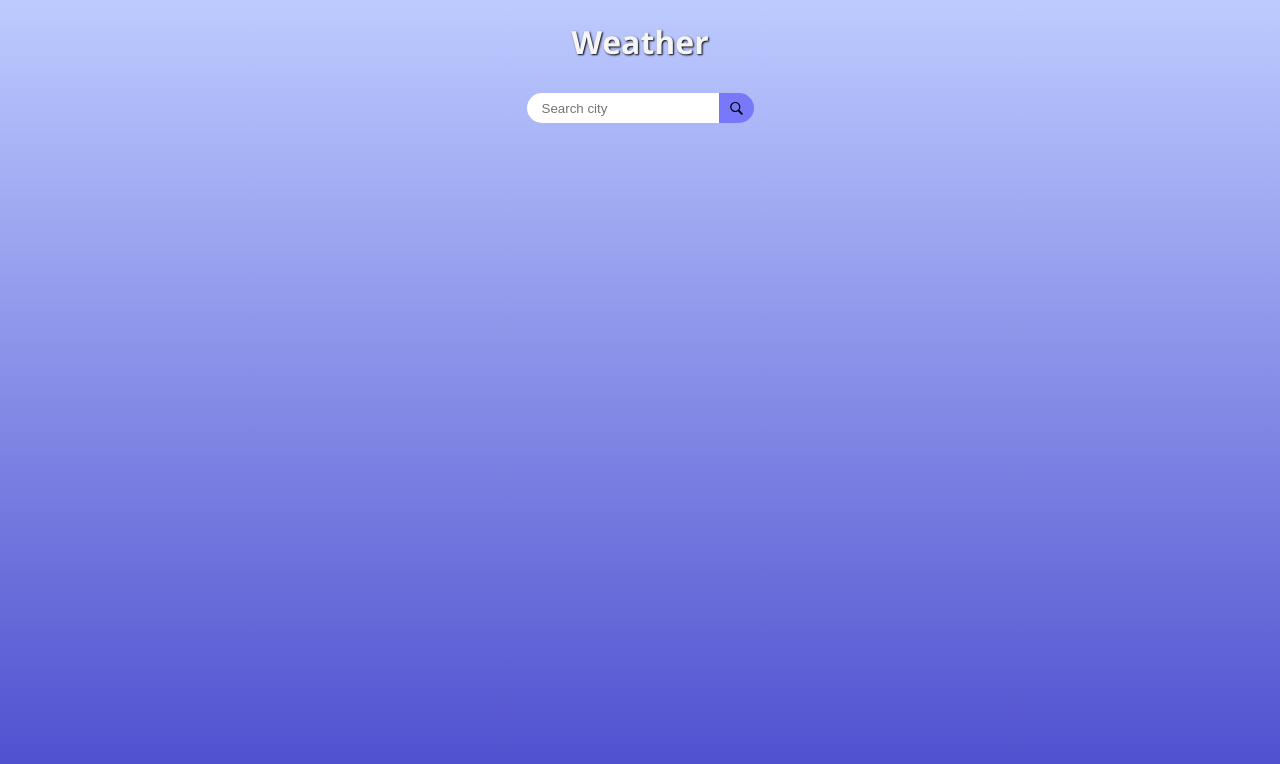
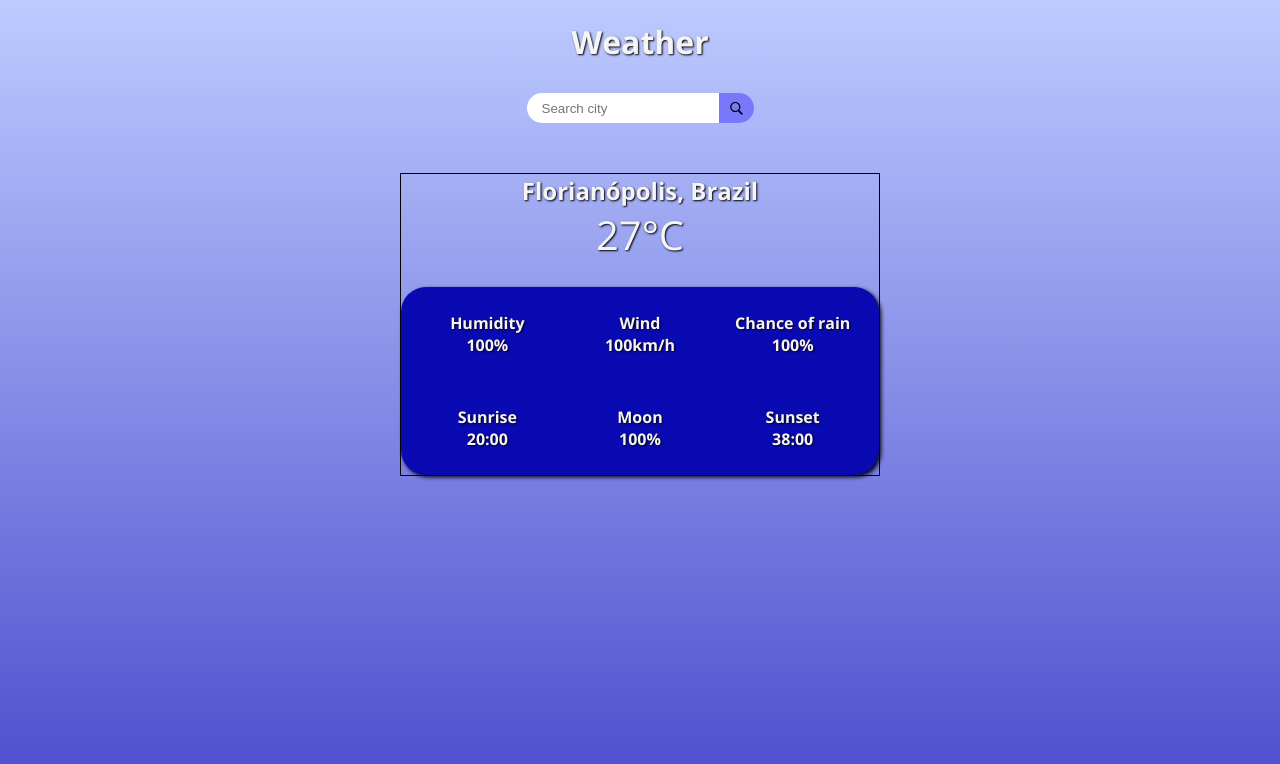
Before and after one commit to Bre323/Weather-app, a website built with webpack: page src/index.html in a window 1280 px wide. Built offline with nearby package versions, Linux system fonts and the light colour scheme.

Commit message:
weather-info section

```diff
--- a/src/index.html
+++ b/src/index.html
@@ -25,6 +25,45 @@
         </button>
       </form>
     </header>
+
+    <section class="weather-info">
+      <div class="city">
+        <h2>Florianópolis, Brazil</h2>
+        <p class="temperature">27°C</p>
+      </div>
+
+      <div class="info-grid">
+        <div class="info">
+          <p>Humidity</p>
+          <p>100%</p>
+        </div>
+
+        <div class="info">
+          <p>Wind</p>
+          <p>100km/h</p>
+        </div>
+
+        <div class="info">
+          <p>Chance of rain</p>
+          <p>100%</p>
+        </div>
+
+        <div class="info">
+          <p>Sunrise</p>
+          <p>20:00</p>
+        </div>
+
+        <div class="info">
+          <p>Moon</p>
+          <p>100%</p>
+        </div>
+
+        <div class="info">
+          <p>Sunset</p>
+          <p>38:00</p>
+        </div>
+      </div>
+    </section>
   </div>
 </body>
 </html>
--- a/src/style.css
+++ b/src/style.css
@@ -9,6 +9,7 @@
   --bg-color-dark: rgb(75, 75, 205);
   --button-color: rgb(120, 120, 250);
   --font-color: rgb(245, 245, 245);
+  --info-div-color: rgb(10, 10, 179);
 }
 
 input[type="search"]::-webkit-search-decoration,
@@ -75,3 +76,38 @@ header > .search {
 .search-submit:active {
   background-color: var(--button-color);
 }
+
+.weather-info {
+  margin: 50px 0;
+  border: 1px solid black;
+  min-width: 480px;
+}
+
+.city {
+  color: var(--font-color);
+  text-shadow: 1px 1px 2px black;
+  text-align: center;
+  margin-bottom: 25px;
+}
+
+.city > p {
+  font-size: 2.5rem;
+}
+
+.info-grid {
+  display: grid;
+  grid-template: repeat(2, 1fr) / repeat(3, 1fr);
+  background-color: var(--info-div-color);
+  color: var(--font-color);
+  padding: 15px;
+  font-weight: 700;
+  border-radius: 25px;
+  gap: 30px 10px;
+  box-shadow: 2px 2px 4px black;
+}
+
+.info {
+  text-align: center;
+  padding: 10px;
+  text-shadow: 1px 1px 2px black;
+}
```
